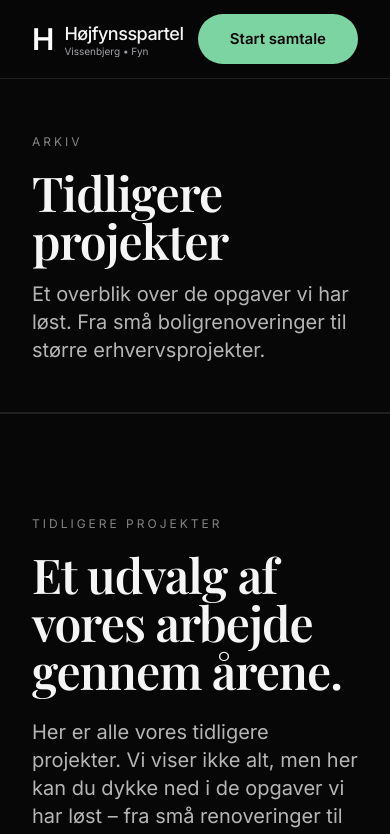
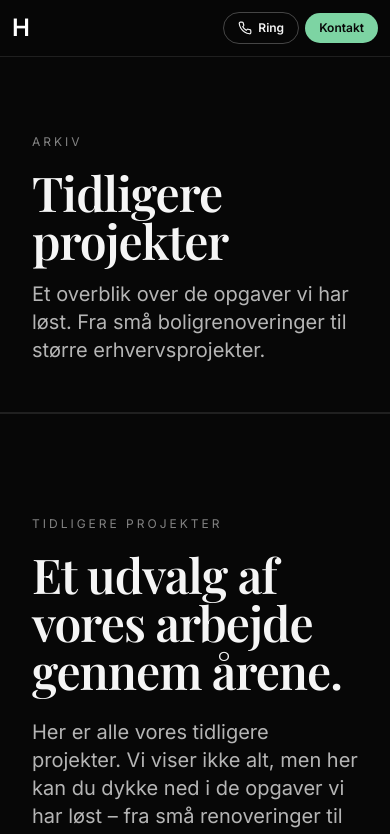
Before and after one commit to fastfun50-ship-it/hojfynsspartel.dk, a Next.js app: page /projekter in a window 390 px wide. Shown: the top 834 px of the page. Built offline with nearby package versions, Linux system fonts and the light colour scheme.

Commit message:
Add Ring + contact CTAs and compact mobile button sizes.
Navbar and hero now expose both call (tel) and contact form actions with smaller btn-sm sizing for mobile fit.

```diff
--- a/app/globals.css
+++ b/app/globals.css
@@ -66,6 +66,29 @@ a:hover {
   font-size: 15px;
   transition: all 0.2s cubic-bezier(0.23, 1, 0.32, 1);
   white-space: nowrap;
+  line-height: 1.2;
+}
+
+/* Compact — navbar / mobile CTAs */
+.btn-sm {
+  padding: 8px 14px;
+  font-size: 12px;
+  font-weight: 600;
+  gap: 6px;
+}
+
+@media (min-width: 640px) {
+  .btn-sm {
+    padding: 10px 18px;
+    font-size: 13px;
+  }
+}
+
+@media (min-width: 768px) {
+  .btn-sm {
+    padding: 11px 20px;
+    font-size: 14px;
+  }
 }
 
 .btn-primary {
--- a/components/layout/Navbar.tsx
+++ b/components/layout/Navbar.tsx
@@ -9,58 +9,84 @@ interface NavbarProps {
 
 export function Navbar({ content }: NavbarProps) {
   const phoneClean = content.contact.phone.replace(/\s/g, '')
+  const phoneDisplay = content.contact.phone
 
   return (
     <nav className="fixed top-0 left-0 right-0 z-50 border-b border-white/10 bg-[var(--background)]/95 backdrop-blur-xl">
-      <div className="max-w-screen-2xl mx-auto px-8 flex items-center justify-between h-[78px]">
+      <div className="max-w-screen-2xl mx-auto px-3 sm:px-6 md:px-8 flex items-center justify-between h-14 sm:h-16 md:h-[78px] gap-2">
 
         {/* Logo */}
-        <Link href="/" className="flex items-center gap-3 group">
-          <div className="text-3xl font-semibold tracking-[-2px] text-white">H</div>
-          <div>
-            <div className="text-lg font-medium tracking-[-0.5px]">{content.company.name}</div>
+        <Link href="/" className="flex items-center gap-2 sm:gap-3 group shrink-0 min-w-0">
+          <div className="text-2xl sm:text-3xl font-semibold tracking-[-2px] text-white">H</div>
+          <div className="hidden sm:block">
+            <div className="text-base md:text-lg font-medium tracking-[-0.5px]">{content.company.name}</div>
             <div className="text-[10px] text-[var(--text-muted)] -mt-1">Vissenbjerg • Fyn</div>
           </div>
         </Link>
 
         {/* Desktop Navigation */}
-        <div className="hidden md:flex items-center gap-10 text-sm font-medium text-white/70">
+        <div className="hidden lg:flex items-center gap-8 text-sm font-medium text-white/70">
           <Link href="/#arbejde" className="nav-link hover:text-white">Arbejde</Link>
           <Link href="/projekter" className="nav-link hover:text-white">Projekter</Link>
-          <a href="#se-mere" onClick={(e) => {
-            e.preventDefault();
-            if (typeof window !== 'undefined') {
-              window.dispatchEvent(new Event('open-se-more'));
-              // Fallback if no listener yet
-              if ((window as any).__openSeMore) {
-                (window as any).__openSeMore();
-              } else {
-                // If modal not mounted, go to projects page
-                window.location.href = '/projekter';
+          <a
+            href="#se-mere"
+            onClick={(e) => {
+              e.preventDefault()
+              if (typeof window !== 'undefined') {
+                window.dispatchEvent(new Event('open-se-more'))
+                if ((window as any).__openSeMore) {
+                  ;(window as any).__openSeMore()
+                } else {
+                  window.location.href = '/projekter'
+                }
               }
-            }
-          }} className="nav-link hover:text-white">Se mere</a>
-          <a href="#proces" className="nav-link hover:text-white">Proces</a>
-          <a href="#om" className="nav-link hover:text-white">Om os</a>
+            }}
+            className="nav-link hover:text-white"
+          >
+            Se mere
+          </a>
+          <Link href="/#proces" className="nav-link hover:text-white">Proces</Link>
+          <Link href="/#om" className="nav-link hover:text-white">Om os</Link>
         </div>
 
-        {/* Right side */}
-        <div className="flex items-center gap-4">
+        {/* Right side: compact Ring + Kontakt — sized for mobile */}
+        <div className="flex items-center gap-1.5 sm:gap-2 shrink-0">
           <a
             href={`tel:${phoneClean}`}
-            className="hidden md:block text-sm text-[var(--text-muted)] hover:text-[var(--text-primary)] transition-colors"
+            className="btn btn-outline btn-sm"
+            aria-label={`Ring til ${phoneDisplay}`}
           >
-            {content.contact.phone}
+            <PhoneIcon className="w-3.5 h-3.5 shrink-0" />
+            <span>Ring</span>
+            <span className="hidden lg:inline text-white/55 font-normal">{phoneDisplay}</span>
           </a>
 
           <a
-            href="#kontakt"
-            className="btn btn-primary px-6 py-3 text-sm"
+            href="/#kontakt"
+            className="btn btn-primary btn-sm"
           >
-            Start samtale
+            <span className="sm:hidden">Kontakt</span>
+            <span className="hidden sm:inline">Start samtale</span>
           </a>
         </div>
       </div>
     </nav>
   )
 }
+
+function PhoneIcon({ className }: { className?: string }) {
+  return (
+    <svg
+      className={className}
+      viewBox="0 0 24 24"
+      fill="none"
+      stroke="currentColor"
+      strokeWidth="2"
+      strokeLinecap="round"
+      strokeLinejoin="round"
+      aria-hidden
+    >
+      <path d="M22 16.92v3a2 2 0 0 1-2.18 2 19.79 19.79 0 0 1-8.63-3.07 19.5 19.5 0 0 1-6-6 19.79 19.79 0 0 1-3.07-8.67A2 2 0 0 1 4.11 2h3a2 2 0 0 1 2 1.72c.127.96.361 1.903.7 2.81a2 2 0 0 1-.45 2.11L8.09 9.91a16 16 0 0 0 6 6l1.27-1.27a2 2 0 0 1 2.11-.45c.907.339 1.85.573 2.81.7A2 2 0 0 1 22 16.92z" />
+    </svg>
+  )
+}
--- a/components/sections/About.tsx
+++ b/components/sections/About.tsx
@@ -83,12 +83,20 @@ export function About({ content }: AboutProps) {
             Hvis du leder efter en, der bare hurtigt skal have opgaven overstået, er vi sandsynligvis ikke de rigtige.
             Men hvis du vil have det gjort ordentligt – så lad os tale sammen.
           </p>
-          <a
-            href="#kontakt"
-            className="inline-block mt-5 text-sm font-medium text-[var(--gold)] hover:underline"
-          >
-            {about.ctaText}
-          </a>
+          <div className="mt-5 flex flex-wrap items-center gap-4">
+            <a
+              href="#kontakt"
+              className="text-sm font-medium text-[var(--gold)] hover:underline"
+            >
+              {about.ctaText}
+            </a>
+            <a
+              href={`tel:${contact.phone.replace(/\s/g, '')}`}
+              className="text-sm font-medium text-white/70 hover:text-white transition-colors"
+            >
+              Eller ring {contact.phone} →
+            </a>
+          </div>
         </div>
 
       </div>
--- a/components/sections/Hero.tsx
+++ b/components/sections/Hero.tsx
@@ -56,18 +56,39 @@ export function Hero({ content }: HeroProps) {
             </p>
           </div>
 
-          {/* CTA buttons */}
-          <div className="flex flex-col sm:flex-row items-start sm:items-center gap-4 mt-12">
+          {/* CTA buttons: contact form + call — compact on mobile */}
+          <div className="flex flex-col xs:flex-row flex-wrap items-stretch sm:items-center gap-2.5 sm:gap-3 mt-8 sm:mt-12 max-w-md sm:max-w-none">
             <a
               href="#kontakt"
-              className="btn btn-primary px-9 py-4 text-base"
+              className="btn btn-primary btn-sm sm:!px-7 sm:!py-3.5 sm:!text-[15px] justify-center"
             >
               {hero.ctaPrimary}
             </a>
 
             <a
+              href={`tel:${contact.phone.replace(/\s/g, '')}`}
+              className="btn btn-outline btn-sm sm:!px-6 sm:!py-3.5 sm:!text-[15px] justify-center"
+              aria-label={`Ring til ${contact.phone}`}
+            >
+              <svg
+                className="w-3.5 h-3.5 sm:w-4 sm:h-4"
+                viewBox="0 0 24 24"
+                fill="none"
+                stroke="currentColor"
+                strokeWidth="2"
+                strokeLinecap="round"
+                strokeLinejoin="round"
+                aria-hidden
+              >
+                <path d="M22 16.92v3a2 2 0 0 1-2.18 2 19.79 19.79 0 0 1-8.63-3.07 19.5 19.5 0 0 1-6-6 19.79 19.79 0 0 1-3.07-8.67A2 2 0 0 1 4.11 2h3a2 2 0 0 1 2 1.72c.127.96.361 1.903.7 2.81a2 2 0 0 1-.45 2.11L8.09 9.91a16 16 0 0 0 6 6l1.27-1.27a2 2 0 0 1 2.11-.45c.907.339 1.85.573 2.81.7A2 2 0 0 1 22 16.92z" />
+              </svg>
+              <span className="sm:hidden">Ring</span>
+              <span className="hidden sm:inline">Ring {contact.phone}</span>
+            </a>
+
+            <a
               href="#arbejde"
-              className="group flex items-center gap-2 pl-2 text-sm font-medium text-[var(--text-muted)] hover:text-[var(--text-primary)] transition-colors"
+              className="group flex items-center gap-2 pl-1 sm:pl-2 text-xs sm:text-sm font-medium text-[var(--text-muted)] hover:text-[var(--text-primary)] transition-colors py-1"
             >
               {hero.ctaSecondary}
               <span className="transition-transform group-hover:translate-x-0.5">→</span>
```
